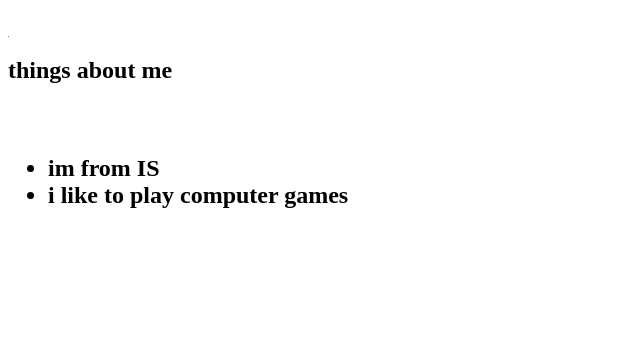
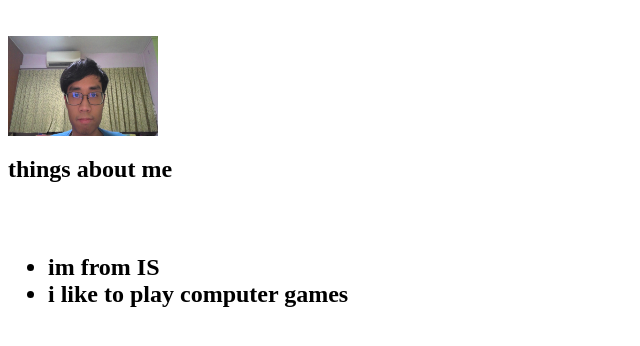
Before and after one commit to Abhisit7345/Abhisit7345.github.io, a plain HTML site: page index.html in a window 1280 px wide. Shown: the part 48-394 px from the top of the page, without its empty margins (0-640 px from the left). Drawn offline with Linux system fonts and the light colour scheme.

Commit message:
Update index.html

```diff
--- a/index.html
+++ b/index.html
@@ -1,7 +1,7 @@
 <html>
 <h1>Anupapphan Abhisit</h1>
 <br>
-<img src="WIN_20220819_03_01_06_Pro.jpg" alt="my face" width='1' height='1'>
+<img src="WIN_20220819_03_01_06_Pro.jpg" alt="my face" width='150' height='100'>
 <br>
 <h2>things about me<h2> <br>
   <ul>
```
